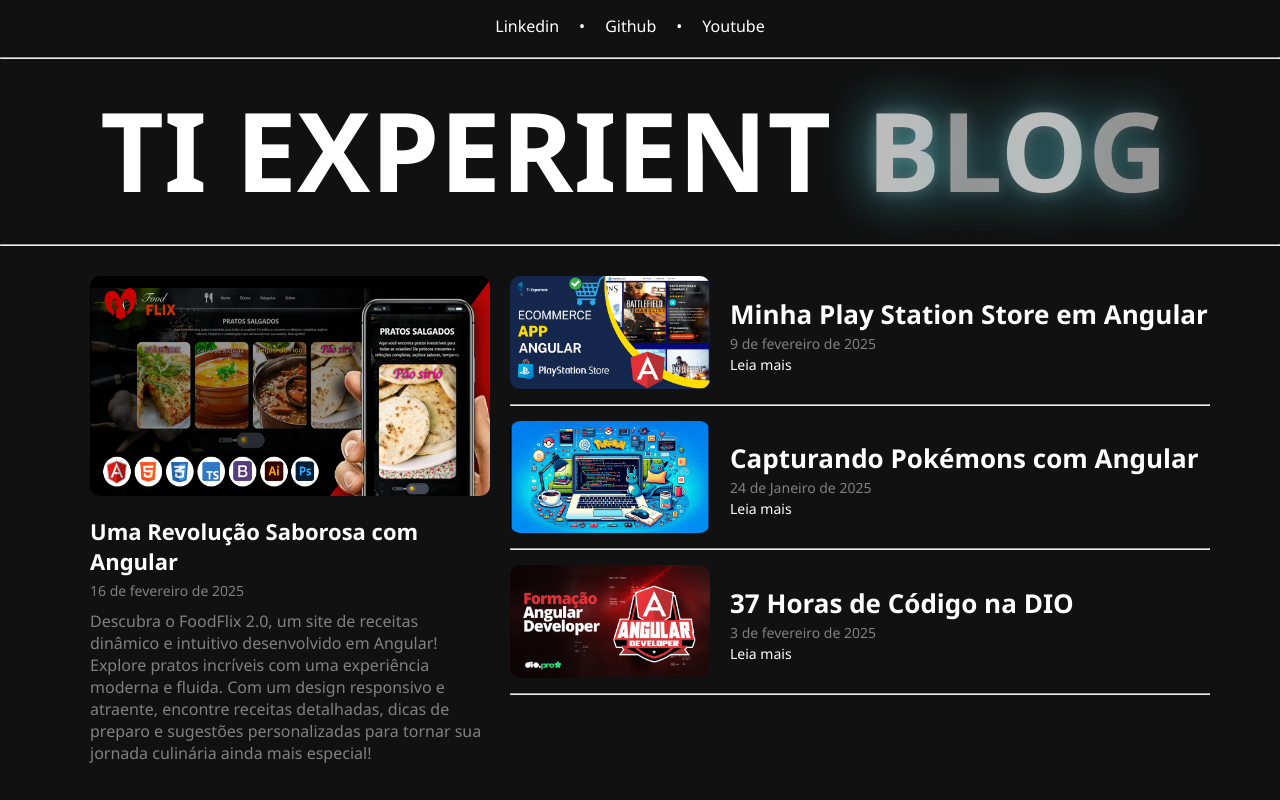
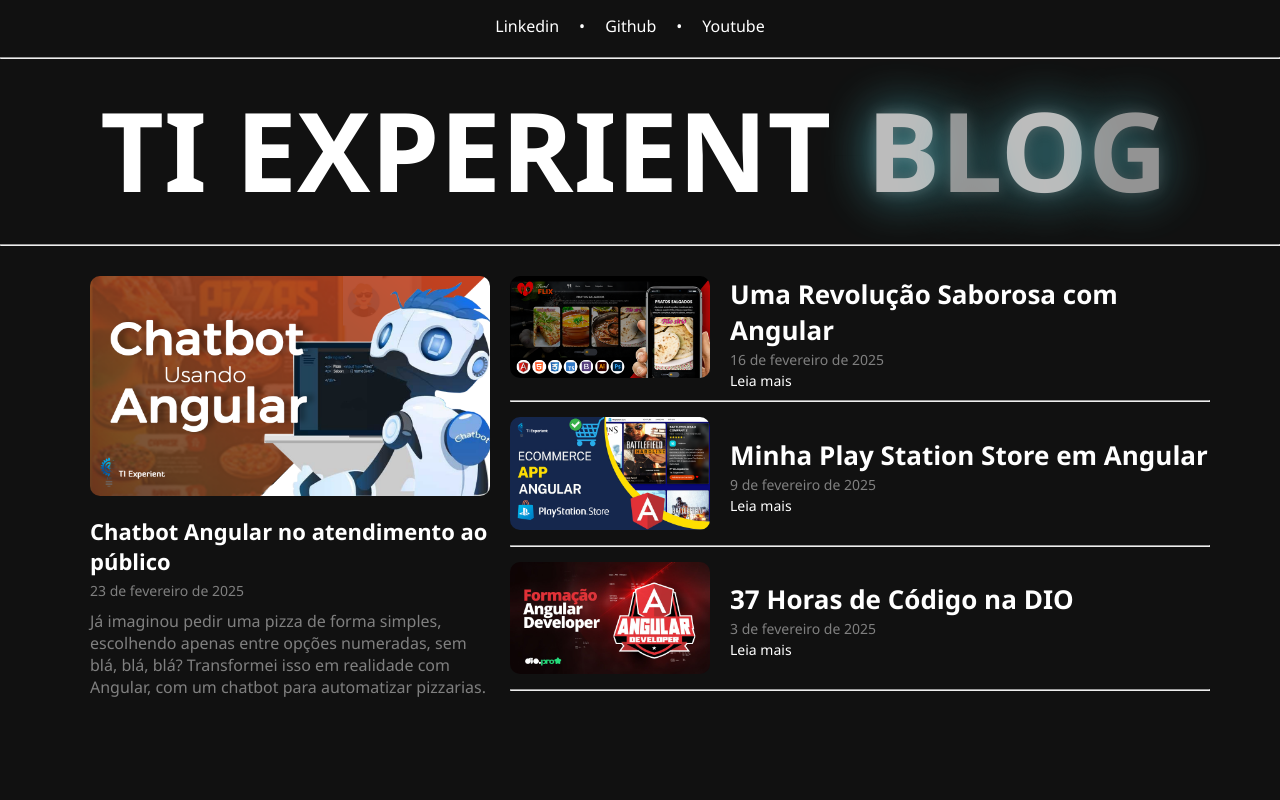
Before and after one commit to tiexperient/angular-blog, an Angular app: page / in a window 1280 px wide. Shown: the top 800 px of the page. Built offline with nearby package versions, Linux system fonts and the light colour scheme.

Commit message:
new articles

```diff
--- a/src/app/dados/dataFake.ts
+++ b/src/app/dados/dataFake.ts
@@ -1,4 +1,71 @@
 export const dataFake = [
+    {
+        "id": "7",
+        "old_articles": "",
+        "projects": "",
+        "title": "Chatbot Angular no atendimento ao público",
+        "time":"23 de fevereiro de 2025",
+        "resume": `
+                    Já imaginou pedir pizza de forma simples, escolhendo apenas entre opções numeradas,
+                    sem blá, blá, blá? Transformei isso em realidade! Com Angular, com um chatbot para
+                    automatizar pizzarias. Continue lendo!
+                `,
+        "description": `
+        Imagine um mundo onde pedir pizza é tão fácil quanto enviar um simples "Quero uma de calabresa!" pelo WhatsApp.
+        Agora pare de imaginar, porque eu tornei isso realidade! Com a magia do Angular, a eficiência do Bootstrap,
+        o poder do EmailJS e uma API em PHP com MySQL, criei um chatbot capaz de transformar qualquer pizzaria em um
+        negócio altamente tecnológico e automatizado. Quer saber como eu fiz isso? Então pegue sua fatia de pizza
+        favorita e continue lendo! 🍕
+        <br><br>
+        <h2>Como Desenvolvi o Chatbot Usando Angular 🤖</h2>
+        Criar um chatbot em Angular foi uma experiência incrível! Explorei <strong>services</strong> de maneira intensa
+        para criar uma estrutura robusta e modular, garantindo que cada interação do usuário fosse tratada com precisão.
+        Meu chatbot não só recebe os pedidos, mas também sugere sabores, pode informar promoções do dia e responder
+        dúvidas frequentes dos clientes.
+        <br><br>
+        Quer ver o chatbot em ação? Acesse a <strong>demo funcional</strong> aqui:
+        <a href="https://tiexperient-chatbot.netlify.app/"> Chatbot Pizzaria</a>
+        <br><br>
+        <h2>Conectando Tudo com WhatsApp Web 📲</h2>
+        O WhatsApp é essencial para negócios, então integrei o chatbot com a API na versão gratuita do WhatsApp Web. Agora,
+        assim que o cliente finaliza o pedido, o dono da pizzaria recebe uma mensagem automática,
+        com todos os detalhes. Simples, rápido e eficiente!
+        <br><br>
+        <h2>Levando a Experiência Além: EmailJS 📧</h2>
+        Para garantir que nenhum pedido se perca, implementei o <strong>EmailJS,</strong> que envia uma cópia
+        do pedido diretamente para o e-mail do dono da pizzaria. Isso organiza os pedidos e evita erros,
+        melhorando a experiência tanto para o cliente quanto para a equipe da pizzaria.
+        <br><br>
+        <h2>Armazenando Tudo com PHP e MySQL 🛠️</h2>
+        Para aprimorar ainda mais as possibilidades na coleta de informação, criei uma API em PHP que armazena todas as conversas em um banco de dados
+        <strong>MySQL.</strong> Com isso, o dono da pizzaria pode acessar um sistema para verificar pedidos anteriores e pendentes,
+        analisar tendências de consumo e até oferecer promoções personalizadas para os clientes mais fiéis.
+        Essa automação proporciona um atendimento mais ágil e inteligente.
+        <br><br>
+        Aos leitores desenvolvedores, vale ressaltar que, embora o projeto esteja no meu <strong>GitHub,</strong> o repositório foi configurado como privado,
+        pois precisei utilizar credenciais sensíveis para garantir o funcionamento adequado da API. Como essas informações
+        não podem ser compartilhadas publicamente, optei por essa configuração para manter a segurança do sistema, o que impede
+        acesso ao seu código fonte.
+        <br><br>
+        <h2>O Céu é o Limite! ☁️🚀</h2>
+        Depois de desenvolver esse chatbot, percebi que suas aplicações vão muito além de uma pizzaria.
+        Ele pode ser usado em diversas áreas:
+        <br><br>
+        🔹 <strong>Marketing –</strong> Pesquisas de NPS para medir a satisfação do cliente;<br>
+        🔹 <strong>RH –</strong> Pesquisas de clima organizacional, entrevistas interativas de desligamentos e captação de currículos;<br>
+        🔹 <strong>Financeiro –</strong> Emissão de boletos e consultas de débitos, como já praticadas pelas Empresas
+            Havan, Natura e Universidade Unip;<br>
+        🔹 <strong>TI –</strong> Sistema de chamados e suporte técnico automatizado;<br>
+        🔹 <strong>SAC –</strong> Registro de solicitações, reclamações, elogios e dúvidas;<br>
+        🔹 <strong>Comercial –</strong> Atendimento automatizado, vendas e suporte ao cliente;<br>
+        🔹 <strong>Logística –</strong> Rotas de mercadorias em trânsito.
+        <br><br>
+        Com tantas possibilidades, ficou claro para mim que a automação com <strong>chatbots</strong> não só veio para ficar,
+        mas também pode tornar o atendimento mais humanizado e eficiente. E aí, já pensou em como um chatbot pode transformar
+        seu negócio? 🚀
+        `,
+        "photoCover": "assets/img/chatbot-angular.png"
+    },
     {
         "id": "6",
         "old_articles": "",
@@ -135,7 +202,8 @@ export const dataFake = [
         "projects": "",
         "title": "37 Horas de Código: O Que Aprendi na DIO?",
         "time":"3 de fevereiro de 2025",
-        "resume": "",
+        "resume": `Um bootcamp intensivo com conceitos incríveis em TypeScript e Angular.
+                    Saiba como essa experiência transformou minha visão sobre desenvolvimento web.`,
         "description": `
         Nos últimos dias, embarquei em um desafio e tanto: um <strong>bootcamp intensivo na DIO</strong> com <strong>37 horas</strong> de muito aprendizado.
         Mas, se tem algo que posso afirmar, é que na prática, essas 37 horas se multiplicam – e cada minuto valeu a pena!
@@ -174,15 +242,12 @@ export const dataFake = [
     },
     {
         "id": "3",
-        "old_articles": "",
+        "old_articles": "yes",
         "projects": "yes",
         "title": "Capturando Pokémons com Angular e a PokéAPI",
         "time":"24 de Janeiro de 2025",
         "resume": `
-                    "Descubra a Pokédex interativa desenvolvida em Angular! Busque seu Pokémon favorito,
-                    veja sua imagem e tipo com design estiloso e animações. O código está disponível no GitHub para baixar,
-                    explorar e contribuir. Acesse o repositório e embarque nessa aventura!
-                    Dá para adaptar ao seu estilo, se preferir!
+Explore a Pokédex interativa em Angular! Busque Pokémon, veja imagens, tipos e animações.
                 `,
         "description": `
         Se você ama Pokémons e é viciado em códigos, prepare-se! Hoje vou mostrar como criei um app Angular que transforma seu
--- a/src/app/pages/home/home.component.html
+++ b/src/app/pages/home/home.component.html
@@ -4,40 +4,39 @@
 <div class="container__artigos">
     <div class="artigos-master">
         <app-big-card
-        cardId="6"
-            photoCover="assets/img/food-flix.png"
-            cardTitle="Uma Revolução Saborosa com Angular"
-            cardTime="16 de fevereiro de 2025"
-            cardDescription= "Descubra o FoodFlix 2.0, um site de receitas dinâmico e intuitivo desenvolvido em Angular!
-                                Explore pratos incríveis com uma experiência moderna e fluida. Com um design responsivo e
-                                atraente, encontre receitas detalhadas, dicas de preparo e sugestões personalizadas para
-                                tornar sua jornada culinária ainda mais especial!"
+        cardId="7"
+            photoCover="assets/img/chatbot-angular.png"
+            cardTitle="Chatbot Angular no atendimento ao público"
+            cardTime="23 de fevereiro de 2025"
+            cardDescription= "Já imaginou pedir uma pizza de forma simples, escolhendo apenas entre opções numeradas,
+                                sem blá, blá, blá? Transformei isso em realidade com Angular, com um chatbot para
+                                automatizar pizzarias."
             >
         </app-big-card>
     </div>
 
     <div class="artigos-outros">
             <app-notice-main
-            cardId="6"
-                photoCover="assets/img/food-flix.png"
+            cardId="7"
+                photoCover="assets/img/chatbot-angular.png"
                 cardTitle="Uma Revolução Saborosa com Angular"
                 cardTime="16 de fevereiro de 2025"
             >
             </app-notice-main>
 
             <app-small-card
+            cardId="6"
+                photoCover="assets/img/food-flix.png"
+                cardTitle="Uma Revolução Saborosa com Angular"
+                cardTime="16 de fevereiro de 2025"
+            >
+            </app-small-card>
+
+            <app-small-card
             cardId="5"
                 photoCover="assets/img/play-station-angular.png"
                 cardTitle="Minha Play Station Store em Angular"
                 cardTime="9 de fevereiro de 2025"
-            >
-            </app-small-card>
-
-            <app-small-card
-            cardId="3"
-                photoCover="assets/img/pokeapi.jpg"
-                cardTitle="Capturando Pokémons com Angular"
-                cardTime="24 de Janeiro de 2025"
             >
             </app-small-card>
 
```
Also changed, not shown: src/assets/img/chatbot-angular.png (added).
